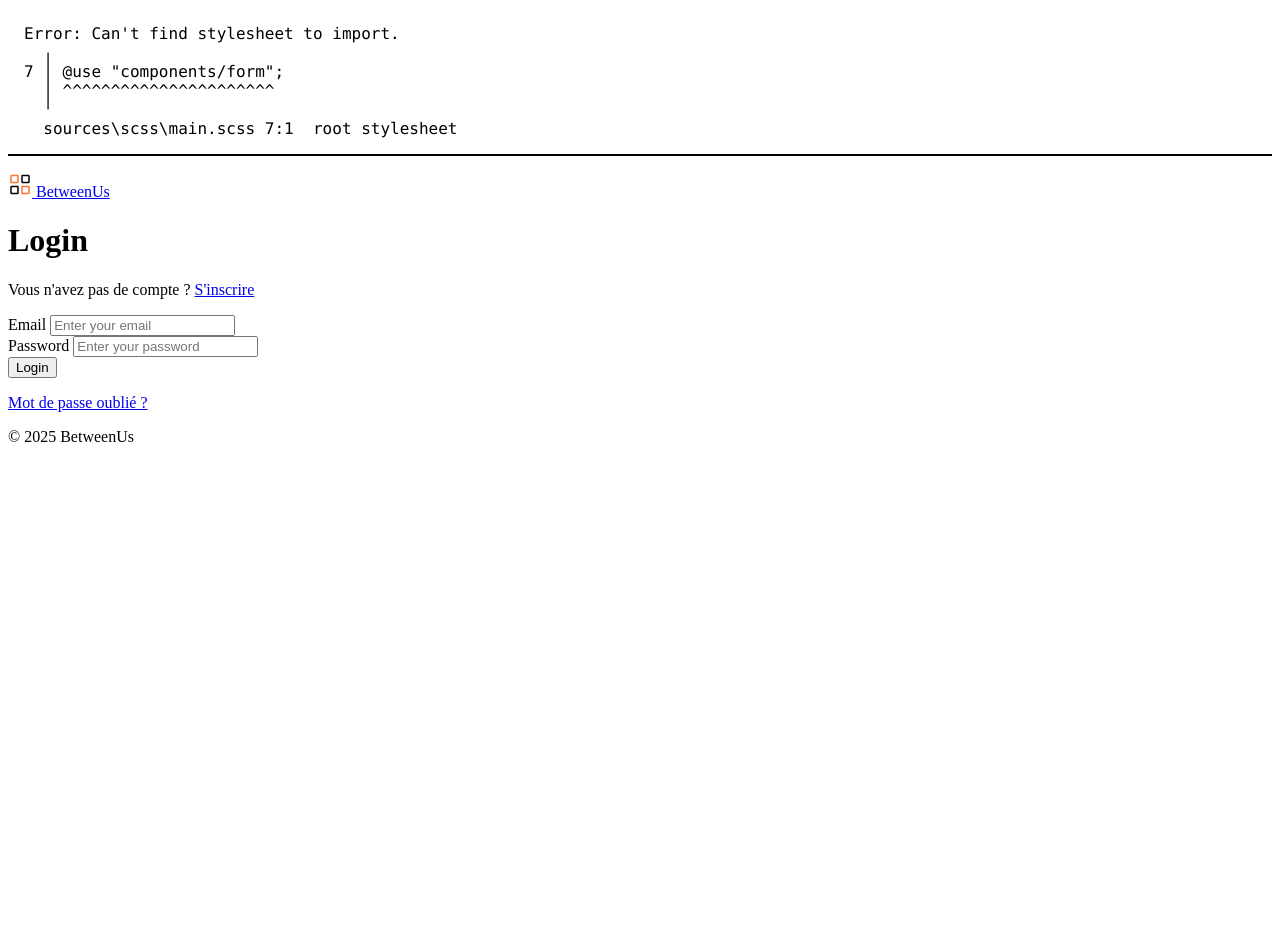
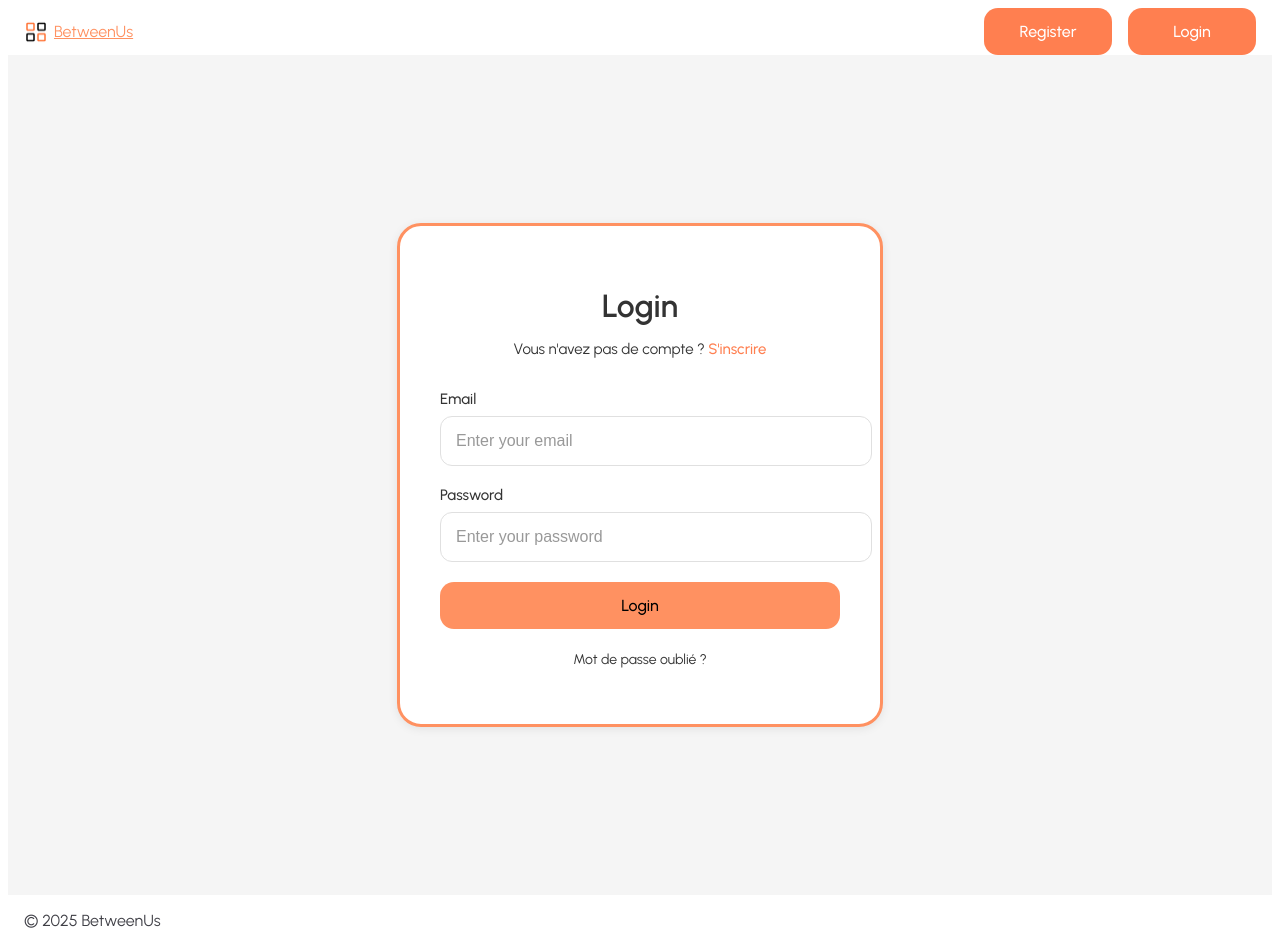
Before and after one commit to mohedabbas/betweenus, a PHP site: the page made by sources/app/views/auth/login.php in a window 1280 px wide. Before the commit the page ends 442 px from the top, so only its background shows below. Run offline with PHP 8.4, Linux system fonts and the light colour scheme; the template is opened without the code that fills it, so the values that code supplies are empty.

Commit message:
le nav-bar et à jour

```diff
--- a/sources/app/views/layouts/base.php
+++ b/sources/app/views/layouts/base.php
@@ -10,8 +10,10 @@ $title = $title ?? 'Default Title'; // Set a default title if none is provided
     <meta charset="UTF-8">
     <meta name="viewport" content="width=device-width, initial-scale=1.0">
     <title><?= htmlspecialchars($title) ?></title>
-    <link rel="stylesheet" href="/assets/css/styles.css">
-    <link rel="stylesheet" href="/assets/css/temporary.css">
+
+<link rel="stylesheet" href="/assets/css/styles.css?v=<?= filemtime('assets/css/styles.css') ?>">
+<link rel="stylesheet" href="/assets/css/temporary.css?v=<?= filemtime('assets/css/temporary.css') ?>">
+
 </head>
 <body>
 <?php require __DIR__ . '/header.php'; ?>
--- a/sources/app/views/layouts/header.php
+++ b/sources/app/views/layouts/header.php
@@ -1,4 +1,3 @@
-
 <?php
 use App\Middlewares\AuthMiddleware;
 $user = AuthMiddleware::getSessionUser();
@@ -6,19 +5,27 @@ $username = htmlspecialchars($user['username'] ?? 'Guest');
 $userImg = $user['image_path'] ?? '/uploads/profiles/default.jpg';
 ?>
 
-
 <header class="container">
+    <!-- Logo/Brand section -->
     <a href="/" class="brand">
-        <img src="../../../assets/images/brand-logo.png" alt="">
-        BetweenUs
+        <img src="../../../assets/images/brand-logo.png" alt="BetweenUs Logo">
+        <span>BetweenUs</span>
     </a>
 
+    <!-- Navigation buttons - only visible when NOT logged in -->
+    <?php if (!isset($_SESSION['user'])): ?>
+        <nav class="nav-buttons">
+            <a class=" btn btn-primary" href="/register">Register</a>
+            <a class="btn btn-primary" href="/login">Login</a>
+        </nav>
+    <?php endif; ?>
+
+    <!-- User profile section and logout - only for logged in users -->
     <?php if (isset($_SESSION['user'])): ?>
         <div class="user-profile">
-            <img src="<?= $userImg ?>" class="user__thumbnail" />
-            <p>
-                <?php echo $username ?>
-            </p>
+            <img src="<?= $userImg ?>" class="user__thumbnail" alt="Profile picture">
+            <p><?php echo $username ?></p>
+            <a class="btn btn-danger" href="/logout">Déconnexion</a>
         </div>
     <?php endif; ?>
 </header>
--- a/sources/assets/css/styles.css
+++ b/sources/assets/css/styles.css
@@ -1,17 +1,312 @@
-/* Error: Can't find stylesheet to import.
- *   ,
- * 7 | @use "components/form";
- *   | ^^^^^^^^^^^^^^^^^^^^^^
- *   '
- *   sources\scss\main.scss 7:1  root stylesheet */
+@import url("https://fonts.googleapis.com/css2?family=Urbanist:ital,wght@0,100..900;1,100..900&display=swap");
+:root {
+  --grey-color: #959a9e;
+  --light-grey-color: #f2f2f2;
+  --black-color: #000000;
+  --white-color: #ffffff;
+  --orange-color: #ff9161;
+  --primary-color: #ff9161;
+  --text-color: #3f3f46;
+  --text-fade-color: #959a9e;
+  --background-color: #ffffff;
+}
 
-body::before {
-  font-family: "Source Code Pro", "SF Mono", Monaco, Inconsolata, "Fira Mono",
-      "Droid Sans Mono", monospace, monospace;
-  white-space: pre;
+body {
+  font-family: "Urbanist", serif;
+  font-weight: 400;
+  color: var(--text-color);
+  background-color: var(--background-color);
+}
+
+h1,
+h2 {
+  font-weight: 400;
+}
+
+h1 {
+  font-size: 2.4375rem;
+}
+
+h2 {
+  font-size: 1.5625rem;
+}
+
+a {
+  color: var(--primary-color);
+}
+
+.container {
+  margin: auto;
+  max-width: 81.25rem;
+  padding: 0 1rem;
+}
+
+.button {
+  color: inherit;
+  text-decoration: none;
+  background-color: transparent;
+  border: none;
+  font-family: inherit;
+  font-size: inherit;
+  padding: 0;
+  cursor: pointer;
+  padding: 0.9375rem 1.5625rem;
+  width: fit-content;
+  background-color: var(--primary-color);
+  border-radius: 1.6875rem;
+  font-weight: 500;
+  color: var(--black-color);
+  display: flex;
+  align-items: center;
+  gap: 0.625rem;
+  cursor: pointer;
+  transition: background-color 0.3s ease;
+}
+.button:hover {
+  background-color: rgb(255, 133, 79);
+}
+.button--cta {
+  background-color: var(--primary-color);
+}
+.button--secondary {
+  background-color: var(--light-grey-color);
+}
+.button--icon {
+  padding: 0.9375rem 0.9375rem;
+}
+
+.photo-card {
+  position: relative;
+  border-radius: 1.25rem;
+  overflow: hidden;
+  width: auto;
+  max-width: 19.375rem;
+}
+.photo-card img {
+  width: 100%;
+}
+.photo-card:hover::after,
+.photo-card:hover button {
+  opacity: 1;
+  transition: 300ms ease-out;
+}
+.photo-card button {
+  background-color: transparent;
+  border: none;
+  font-family: inherit;
+  font-size: inherit;
+  padding: 0;
+  cursor: pointer;
+  width: 1.5rem;
+  height: 1.5rem;
+  opacity: 0;
+  position: absolute;
+  z-index: 2;
+  cursor: pointer;
+}
+.photo-card__delete {
+  background-image: url("../images/icons/cross.png");
+  right: 1.125rem;
+  top: 1.125rem;
+}
+.photo-card__zoom {
+  left: 50%;
+  top: 50%;
+  transform: translate(-50%, -50%);
+  background-image: url("../images/icons/zoom.png");
+}
+.photo-card::after {
+  content: "";
+  opacity: 0;
+  position: absolute;
+  z-index: 1;
+  right: 0;
+  bottom: 0;
+  width: 100%;
+  height: 100%;
+  background-color: rgba(0, 0, 0, 0.6);
+}
+
+.login-container {
+  min-height: 100vh;
+  display: flex;
+  align-items: center;
+  justify-content: center;
+  background-color: #f5f5f5;
+  padding: 1.25rem;
+}
+
+.login-card {
+  background-color: #ffffff;
+  border: solid #FF9161;
+  border-radius: 1.5rem;
+  padding: 2.5rem;
+  width: 100%;
+  max-width: 25rem;
+  box-shadow: 0 2px 0.625rem rgba(0, 0, 0, 0.08);
+}
+.login-card h1 {
+  font-size: 2rem;
+  font-weight: 600;
+  color: #333333;
+  text-align: center;
+  margin-bottom: 0.75rem;
+}
+.login-card button {
+  width: 100%;
+  padding: 0.875rem;
   display: block;
-  padding: 1em;
-  margin-bottom: 1em;
-  border-bottom: 2px solid black;
-  content: "Error: Can't find stylesheet to import.\a   \2577 \a 7 \2502  @use \"components/form\";\d\a   \2502  ^^^^^^^^^^^^^^^^^^^^^^\a   \2575 \a   sources\\scss\\main.scss 7:1  root stylesheet";
+  border-radius: 0.875rem;
+  transition: background-color 0.3s ease;
 }
+.login-card .signup-text {
+  text-align: center;
+  color: #333333;
+  margin-bottom: 2rem;
+  font-size: 0.9375rem;
+}
+.login-card .signup-text a {
+  color: #ff7f50;
+  text-decoration: none;
+  font-weight: 500;
+}
+.login-card .signup-text a:hover {
+  text-decoration: underline;
+}
+
+.form-group {
+  margin-bottom: 1.25rem;
+}
+.form-group label {
+  display: block;
+  font-size: 0.9375rem;
+  font-weight: 500;
+  color: #333333;
+  margin-bottom: 0.5rem;
+}
+.form-group input {
+  border: 1px solid #e0e0e0;
+  outline: none;
+  background: none;
+  width: 100%;
+  padding: 0.9375rem;
+  border-radius: 0.75rem;
+  font-size: 1rem;
+  transition: border-color 0.3s ease;
+}
+.form-group input:focus {
+  border-color: #ff7f50;
+}
+.form-group input::placeholder {
+  color: #999999;
+}
+
+.error-message {
+  background-color: #fff2f0;
+  border: 1px solid #ffccc7;
+  color: #ff4d4f;
+  padding: 0.75rem;
+  border-radius: 0.75rem;
+  margin-bottom: 1.25rem;
+  font-size: 0.875rem;
+  text-align: center;
+}
+
+.forgot-password-text {
+  text-align: center;
+  margin-top: 1.25rem;
+}
+.forgot-password-text a {
+  color: #333333;
+  text-decoration: none;
+  font-size: 0.875rem;
+}
+.forgot-password-text a:hover {
+  color: #ff7f50;
+}
+
+.btn {
+  padding: 0.875rem;
+  border-radius: 0.875rem;
+  font-size: 1rem;
+  font-weight: 500;
+  cursor: pointer;
+  transition: all 0.3s ease;
+  text-decoration: none;
+  text-align: center;
+  border: none;
+}
+.btn-primary {
+  background-color: #ff7f50;
+  color: #ffffff;
+}
+.btn-primary:hover {
+  background-color: rgb(255, 89.6971428571, 29);
+  transform: translateY(-2px);
+}
+.btn-primary:active {
+  transform: translateY(0);
+}
+.btn-danger {
+  background-color: #ff4d4f;
+  color: #ffffff;
+}
+.btn-danger:hover {
+  background-color: rgb(255, 26, 28.5730337079);
+  transform: translateY(-2px);
+}
+.btn-danger:active {
+  transform: translateY(0);
+}
+
+.nav-buttons {
+  display: flex;
+  gap: 1rem;
+}
+.nav-buttons .btn {
+  min-width: 6.25rem;
+}
+@media (max-width: 768px) {
+  .nav-buttons .btn {
+    min-width: 5rem;
+    padding: 0.625rem;
+    font-size: 0.875rem;
+  }
+}
+
+.user-profile {
+  display: flex;
+  align-items: center;
+  gap: 0.8125rem;
+  font-size: 1.25rem;
+}
+.user-profile img {
+  width: 2.9375rem;
+  height: 2.9375rem;
+  aspect-ratio: 1/1;
+  object-fit: cover;
+  border-radius: 62.5rem;
+}
+
+header {
+  display: flex;
+  justify-content: space-between;
+  align-items: center;
+  width: auto;
+}
+
+.brand {
+  display: flex;
+  align-items: center;
+  gap: 0.375rem;
+}
+.brand h1 {
+  font-size: 1.5rem;
+  font-weight: 500;
+}
+.brand img {
+  width: 1.5rem;
+  height: 1.5rem;
+}
+
+/*# sourceMappingURL=styles.css.map */
```
Also changed, not shown: sources/scss/components/_navbar.scss (+52 -35 lines), uploads/gallery_photos/2/gallery_3/20250210221855_ce1a838216b84315.jpeg (added), 1 other file.
